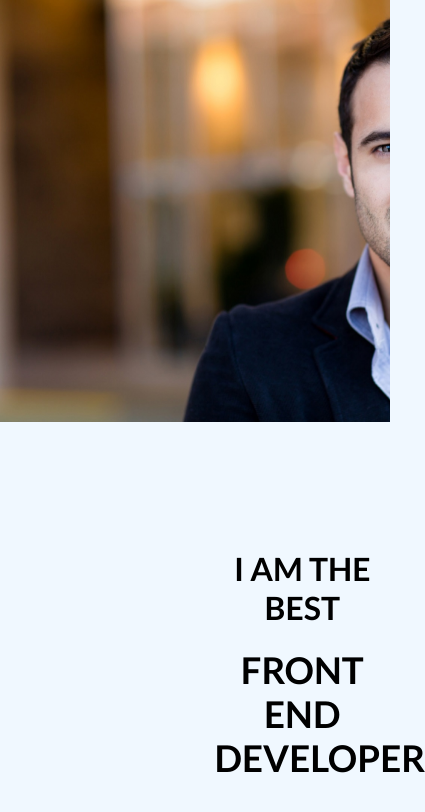
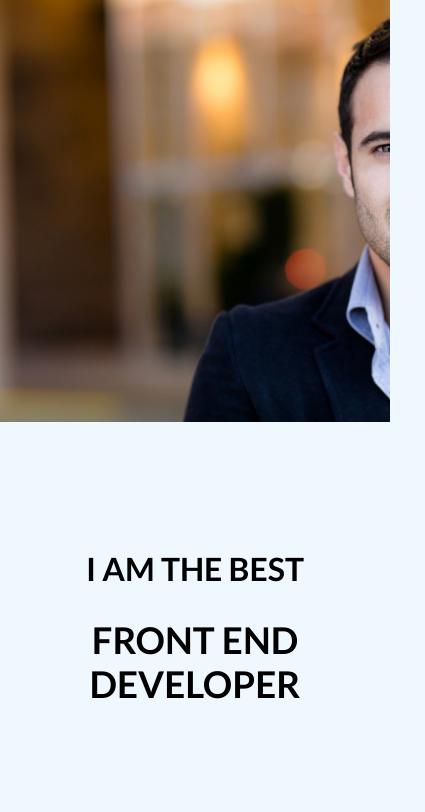
Before and after one commit to harpslav/harpslav.github.io, a plain HTML site: page 3-zadanie-rwd/index.html in a window 390 px wide. Shown: the whole page, 425 px wide, since content can reach past the window. Drawn offline with Linux system fonts and the light colour scheme.

Commit message:
zadanie-3-rwd zrobione

```diff
--- a/3-zadanie-rwd/css/responsive.css
+++ b/3-zadanie-rwd/css/responsive.css
@@ -15,12 +15,12 @@
 
     }
 
-    #main-header .header-content h1 {
+    #main-header .header-content > h1 {
         font-size: 2rem;
         font-weight: 700;
     }
 
-    #main-header .header-content span {
+    #main-header .header-content > h2 {
         font-size: 2.3rem;
          font-weight: 700;
     }
@@ -35,13 +35,15 @@
         background-size: cover;
         max-width: 991px;
         color: #000;
+
     }
 
-    #main-header .header-content {
+    #main-header .header-content  {
         position: relative;
+        margin: auto;
         text-align: center;
         padding-top: 50vh;
-
+        padding-left: 0px;
     }
 
 
--- a/3-zadanie-rwd/css/style.css
+++ b/3-zadanie-rwd/css/style.css
@@ -7,23 +7,18 @@ body {
     color: #fff;
     font-size: 10px;
     font-family: 'Lato', sans-serif;
-    margin: 0;
-
+    margin: auto;
 
 }
 
- /*    HEADER STYLE*/
+/*    HEADER STYLE*/
 
 #main-header {
     background-image: url(../obrazy/man-1.jpg);
-	background-size: cover;
+    background-size: cover;
     width: 100%;
     height: 100vh;
-	background-repeat: no-repeat;
-
-
-
-
+    background-repeat: no-repeat;
 }
 
 #main-header .header-content {
@@ -32,15 +27,16 @@ body {
     position: relative;
     top: 50%;
     padding-left: 50px;
+
 }
 
 
-#main-header .header-content h1 {
+#main-header .header-content > h1 {
     font-size: 2.5rem;
     font-weight: 700;
 }
 
-#main-header .header-content span {
+#main-header .header-content > h2 {
     font-size: 3rem;
-     font-weight: 700;
+    font-weight: 700;
 }
--- a/3-zadanie-rwd/index.html
+++ b/3-zadanie-rwd/index.html
@@ -19,9 +19,7 @@
     <header id="main-header">
          <div class="header-content">
             <h1>I am the best</h1>
-            <h2>
-                <span>Front End Developer</span>
-            </h2>
+            <h2>Front End Developer</h2>
          </div>
 
     </header>
```
